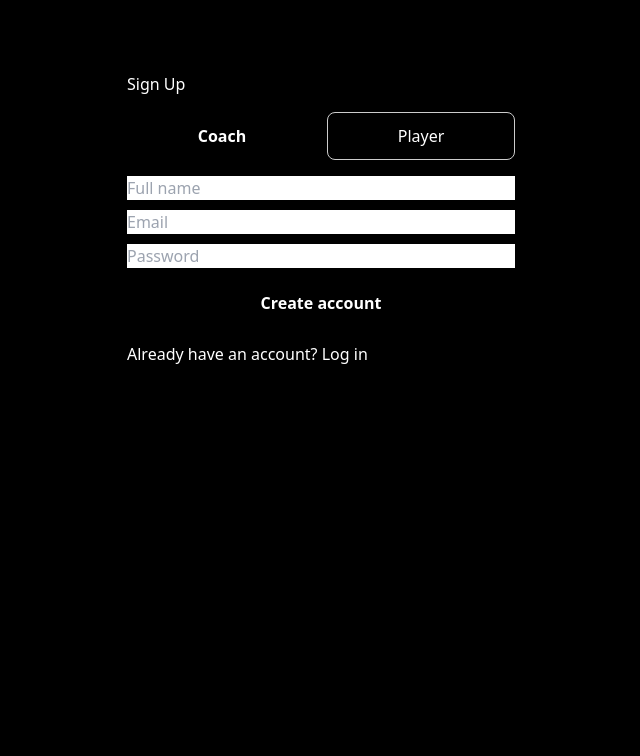
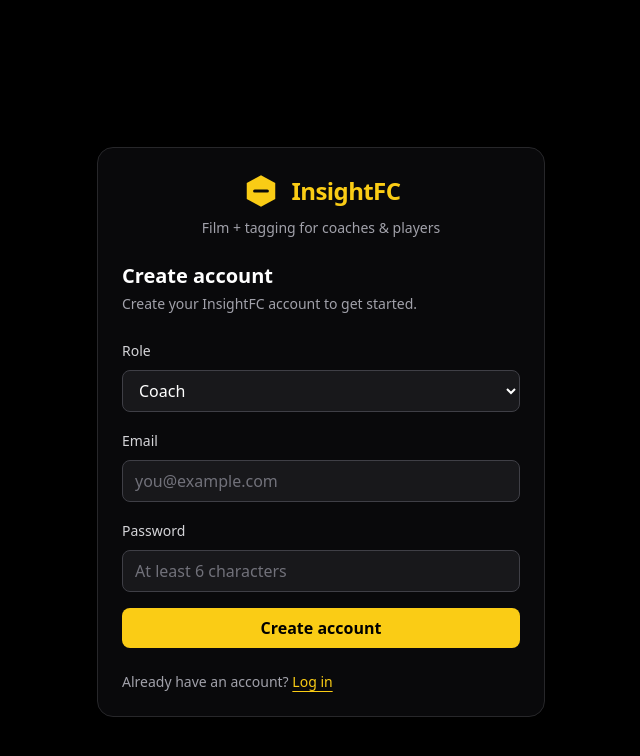
Before and after one commit to Jkidd173/insightfc, a Next.js app: page /signup in a window 1280 px wide. Shown: the top 756 px of the page, without its empty margins (319-959 px from the left). Built offline with nearby package versions, Linux system fonts and the light colour scheme; no server answers.

Commit message:
Fix auth UI: readable inputs + InsightFC logo

```diff
--- a/app/(auth)/login/login-client.tsx
+++ b/app/(auth)/login/login-client.tsx
@@ -1,88 +1,148 @@
 "use client";
 
-import React, { useState } from "react";
-import { useRouter } from "next/navigation";
+import React, { useMemo, useState } from "react";
+import { useRouter, useSearchParams } from "next/navigation";
 import { supabaseBrowser } from "@/lib/supabase/client";
 
 export default function LoginClient() {
   const router = useRouter();
+  const searchParams = useSearchParams();
 
+  const next = searchParams?.get("next") || "";
   const [email, setEmail] = useState("");
   const [password, setPassword] = useState("");
 
   const [loading, setLoading] = useState(false);
-  const [error, setError] = useState<string | null>(null);
+  const [message, setMessage] = useState<string | null>(null);
 
-  async function onLogin(e: React.FormEvent<HTMLFormElement>) {
+  const supabase = useMemo(() => supabaseBrowser(), []);
+
+  const inputClass =
+    "w-full rounded-lg border border-zinc-700 bg-zinc-900 px-3 py-2 text-white placeholder:text-zinc-500 outline-none focus:border-yellow-400 focus:ring-2 focus:ring-yellow-400/30";
+
+  const primaryBtn =
+    "w-full rounded-lg bg-yellow-400 px-4 py-2 font-bold text-black hover:bg-yellow-300 active:bg-yellow-400 disabled:opacity-60";
+
+  const linkClass =
+    "text-yellow-400 hover:text-yellow-300 underline underline-offset-4";
+
+  function Logo() {
+    return (
+      <div className="flex flex-col items-center gap-2">
+        <div className="flex items-center gap-3">
+          <svg width="38" height="38" viewBox="0 0 48 48" aria-hidden="true">
+            <path d="M24 4 L42 14 V34 L24 44 L6 34 V14 Z" fill="#FACC15" />
+            <path
+              d="M16 24h16"
+              stroke="#0A0A0A"
+              strokeWidth="4"
+              strokeLinecap="round"
+            />
+          </svg>
+          <div className="text-2xl font-extrabold tracking-tight text-yellow-400">
+            InsightFC
+          </div>
+        </div>
+        <div className="text-sm text-zinc-400">
+          Film + tagging for coaches & players
+        </div>
+      </div>
+    );
+  }
+
+  async function onSubmit(e: React.FormEvent) {
     e.preventDefault();
-    setError(null);
+    setMessage(null);
+
+    if (!email.trim() || !password) {
+      setMessage("Please enter your email and password.");
+      return;
+    }
+
     setLoading(true);
-
     try {
-      const supabase = supabaseBrowser();
-
-      const { error: signInError } = await supabase.auth.signInWithPassword({
-        email,
+      const { error } = await supabase.auth.signInWithPassword({
+        email: email.trim(),
         password,
       });
 
-      if (signInError) throw signInError;
+      if (error) {
+        setMessage(error.message);
+        setLoading(false);
+        return;
+      }
 
-      router.push("/");
+      // If you already have role-based redirects later, we’ll upgrade this.
+      // For now:
+      // - If a ?next= path exists, go there.
+      // - Else go to /app (your protected area), or / if your proxy handles redirecting.
+      if (next) {
+        router.replace(next);
+      } else {
+        router.replace("/app");
+      }
     } catch (err: any) {
-      setError(err?.message ?? "Login failed.");
-    } finally {
+      setMessage(err?.message || "Login failed. Please try again.");
       setLoading(false);
+      return;
     }
+
+    setLoading(false);
   }
 
   return (
-    <div style={{ maxWidth: 420, margin: "40px auto", padding: "0 16px" }}>
-      <h1 style={{ marginBottom: 8 }}>Log In</h1>
+    <div className="min-h-screen bg-black flex items-center justify-center p-6">
+      <div className="w-full max-w-md rounded-2xl border border-zinc-800 bg-zinc-950 p-6 shadow-lg">
+        <Logo />
 
-      <form onSubmit={onLogin} style={{ display: "grid", gap: 10 }}>
+        <h1 className="mt-6 text-xl font-bold text-white">Log in</h1>
+        <p className="mt-1 text-sm text-zinc-400">
+          Enter your details to access InsightFC.
+        </p>
+
+        <form onSubmit={onSubmit} className="mt-6 space-y-4">
+          <div className="space-y-2">
+            <label className="text-sm text-zinc-300">Email</label>
             <input
+              className={inputClass}
+              type="email"
+              autoComplete="email"
               value={email}
               onChange={(e) => setEmail(e.target.value)}
-          placeholder="Email"
-          type="email"
-          autoComplete="email"
-          required
+              placeholder="you@example.com"
             />
+          </div>
 
+          <div className="space-y-2">
+            <label className="text-sm text-zinc-300">Password</label>
             <input
+              className={inputClass}
+              type="password"
+              autoComplete="current-password"
               value={password}
               onChange={(e) => setPassword(e.target.value)}
-          placeholder="Password"
-          type="password"
-          autoComplete="current-password"
-          required
+              placeholder="••••••••"
             />
+          </div>
 
-        {error && (
-          <div style={{ color: "red", fontSize: 14, lineHeight: 1.3 }}>
-            {error}
+          {message ? (
+            <div className="rounded-lg border border-zinc-800 bg-zinc-900 p-3 text-sm text-zinc-200">
+              {message}
             </div>
-        )}
+          ) : null}
 
-        <button
-          type="submit"
-          disabled={loading}
-          style={{
-            padding: 12,
-            borderRadius: 8,
-            border: "1px solid #000",
-            fontWeight: 700,
-            cursor: loading ? "not-allowed" : "pointer",
-          }}
-        >
-          {loading ? "Signing in..." : "Log in"}
+          <button type="submit" className={primaryBtn} disabled={loading}>
+            {loading ? "Logging in..." : "Log in"}
           </button>
         </form>
 
-      <p style={{ marginTop: 14 }}>
-        Need an account? <a href="/signup">Sign up</a>
-      </p>
+        <div className="mt-6 text-sm text-zinc-400">
+          Don’t have an account?{" "}
+          <a className={linkClass} href="/signup">
+            Create one
+          </a>
+        </div>
+      </div>
     </div>
   );
 }
--- a/app/(auth)/signup/signup-client.tsx
+++ b/app/(auth)/signup/signup-client.tsx
@@ -10,145 +10,175 @@ export default function SignupClient() {
   const router = useRouter();
   const searchParams = useSearchParams();
 
-  const inviteToken = useMemo(() => searchParams.get("invite"), [searchParams]);
-
-  // If invite exists, force player role
+  const inviteToken = searchParams?.get("inviteToken") || "";
   const [role, setRole] = useState<Role>(inviteToken ? "player" : "coach");
 
-  const [fullName, setFullName] = useState("");
   const [email, setEmail] = useState("");
   const [password, setPassword] = useState("");
 
   const [loading, setLoading] = useState(false);
-  const [error, setError] = useState<string | null>(null);
+  const [message, setMessage] = useState<string | null>(null);
 
-  async function onSignup(e: React.FormEvent<HTMLFormElement>) {
+  const supabase = useMemo(() => supabaseBrowser(), []);
+
+  const inputClass =
+    "w-full rounded-lg border border-zinc-700 bg-zinc-900 px-3 py-2 text-white placeholder:text-zinc-500 outline-none focus:border-yellow-400 focus:ring-2 focus:ring-yellow-400/30";
+
+  const selectClass =
+    "w-full rounded-lg border border-zinc-700 bg-zinc-900 px-3 py-2 text-white outline-none focus:border-yellow-400 focus:ring-2 focus:ring-yellow-400/30";
+
+  const primaryBtn =
+    "w-full rounded-lg bg-yellow-400 px-4 py-2 font-bold text-black hover:bg-yellow-300 active:bg-yellow-400 disabled:opacity-60";
+
+  const linkClass =
+    "text-yellow-400 hover:text-yellow-300 underline underline-offset-4";
+
+  function Logo() {
+    return (
+      <div className="flex flex-col items-center gap-2">
+        <div className="flex items-center gap-3">
+          <svg width="38" height="38" viewBox="0 0 48 48" aria-hidden="true">
+            <path d="M24 4 L42 14 V34 L24 44 L6 34 V14 Z" fill="#FACC15" />
+            <path
+              d="M16 24h16"
+              stroke="#0A0A0A"
+              strokeWidth="4"
+              strokeLinecap="round"
+            />
+          </svg>
+          <div className="text-2xl font-extrabold tracking-tight text-yellow-400">
+            InsightFC
+          </div>
+        </div>
+        <div className="text-sm text-zinc-400">
+          Film + tagging for coaches & players
+        </div>
+      </div>
+    );
+  }
+
+  async function onSubmit(e: React.FormEvent) {
     e.preventDefault();
-    setError(null);
+    setMessage(null);
+
+    const finalRole: Role = inviteToken ? "player" : role;
+
+    if (!email.trim() || !password) {
+      setMessage("Please enter your email and password.");
+      return;
+    }
+    if (password.length < 6) {
+      setMessage("Password must be at least 6 characters.");
+      return;
+    }
+
     setLoading(true);
-
     try {
-      const supabase = supabaseBrowser();
-      const chosenRole: Role = inviteToken ? "player" : role;
-
-      const { error: signUpError } = await supabase.auth.signUp({
-        email,
+      const { error } = await supabase.auth.signUp({
+        email: email.trim(),
         password,
         options: {
+          // We store role and inviteToken in metadata for now.
+          // Later we’ll move invite acceptance into a server API route.
           data: {
-            role: chosenRole,
-            full_name: fullName,
+            role: finalRole,
+            inviteToken: inviteToken || null,
           },
         },
       });
 
-      if (signUpError) throw signUpError;
-
-      // If player came through invite, send them to accept page
-      if (inviteToken) {
-        router.push(`/accept-invite/${inviteToken}`);
+      if (error) {
+        setMessage(error.message);
+        setLoading(false);
         return;
       }
 
-      router.push("/");
+      // Many Supabase setups require email confirmation.
+      // We’ll send them to login with a friendly message.
+      router.replace("/login");
     } catch (err: any) {
-      setError(err?.message ?? "Something went wrong.");
-    } finally {
+      setMessage(err?.message || "Signup failed. Please try again.");
       setLoading(false);
+      return;
     }
+
+    setLoading(false);
   }
 
   return (
-    <div style={{ maxWidth: 420, margin: "40px auto", padding: "0 16px" }}>
-      <h1 style={{ marginBottom: 8 }}>Sign Up</h1>
+    <div className="min-h-screen bg-black flex items-center justify-center p-6">
+      <div className="w-full max-w-md rounded-2xl border border-zinc-800 bg-zinc-950 p-6 shadow-lg">
+        <Logo />
 
-      {inviteToken ? (
-        <p style={{ marginTop: 0 }}>
-          You’re joining a team via invite. Your account will be created as a{" "}
-          <b>player</b>.
+        <h1 className="mt-6 text-xl font-bold text-white">Create account</h1>
+        <p className="mt-1 text-sm text-zinc-400">
+          {inviteToken
+            ? "You were invited as a player. Finish creating your account."
+            : "Create your InsightFC account to get started."}
         </p>
+
+        <form onSubmit={onSubmit} className="mt-6 space-y-4">
+          {!inviteToken ? (
+            <div className="space-y-2">
+              <label className="text-sm text-zinc-300">Role</label>
+              <select
+                className={selectClass}
+                value={role}
+                onChange={(e) => setRole(e.target.value as Role)}
+              >
+                <option value="coach">Coach</option>
+                <option value="player">Player</option>
+              </select>
+            </div>
           ) : (
-        <div style={{ display: "flex", gap: 10, margin: "16px 0" }}>
-          <button
-            type="button"
-            onClick={() => setRole("coach")}
-            style={{
-              flex: 1,
-              padding: 10,
-              borderRadius: 8,
-              border: role === "coach" ? "2px solid #000" : "1px solid #ccc",
-              fontWeight: role === "coach" ? 700 : 500,
-            }}
-          >
-            Coach
-          </button>
-
-          <button
-            type="button"
-            onClick={() => setRole("player")}
-            style={{
-              flex: 1,
-              padding: 10,
-              borderRadius: 8,
-              border: role === "player" ? "2px solid #000" : "1px solid #ccc",
-              fontWeight: role === "player" ? 700 : 500,
-            }}
-          >
-            Player
-          </button>
+            <div className="rounded-lg border border-zinc-800 bg-zinc-900 p-3 text-sm text-zinc-200">
+              Role: <span className="font-semibold">Player</span> (forced by
+              invite)
             </div>
           )}
 
-      <form onSubmit={onSignup} style={{ display: "grid", gap: 10 }}>
+          <div className="space-y-2">
+            <label className="text-sm text-zinc-300">Email</label>
             <input
-          value={fullName}
-          onChange={(e) => setFullName(e.target.value)}
-          placeholder="Full name"
-          autoComplete="name"
-        />
-
-        <input
+              className={inputClass}
+              type="email"
+              autoComplete="email"
               value={email}
               onChange={(e) => setEmail(e.target.value)}
-          placeholder="Email"
-          type="email"
-          autoComplete="email"
-          required
+              placeholder="you@example.com"
             />
+          </div>
 
+          <div className="space-y-2">
+            <label className="text-sm text-zinc-300">Password</label>
             <input
+              className={inputClass}
+              type="password"
+              autoComplete="new-password"
               value={password}
               onChange={(e) => setPassword(e.target.value)}
-          placeholder="Password"
-          type="password"
-          autoComplete="new-password"
-          required
+              placeholder="At least 6 characters"
             />
+          </div>
 
-        {error && (
-          <div style={{ color: "red", fontSize: 14, lineHeight: 1.3 }}>
-            {error}
+          {message ? (
+            <div className="rounded-lg border border-zinc-800 bg-zinc-900 p-3 text-sm text-zinc-200">
+              {message}
             </div>
-        )}
+          ) : null}
 
-        <button
-          type="submit"
-          disabled={loading}
-          style={{
-            padding: 12,
-            borderRadius: 8,
-            border: "1px solid #000",
-            fontWeight: 700,
-            cursor: loading ? "not-allowed" : "pointer",
-          }}
-        >
+          <button type="submit" className={primaryBtn} disabled={loading}>
             {loading ? "Creating..." : "Create account"}
           </button>
         </form>
 
-      <p style={{ marginTop: 14 }}>
-        Already have an account? <a href="/login">Log in</a>
-      </p>
+        <div className="mt-6 text-sm text-zinc-400">
+          Already have an account?{" "}
+          <a className={linkClass} href="/login">
+            Log in
+          </a>
+        </div>
+      </div>
     </div>
   );
 }
```
Lines whose indentation alone changed are shown as unchanged.
